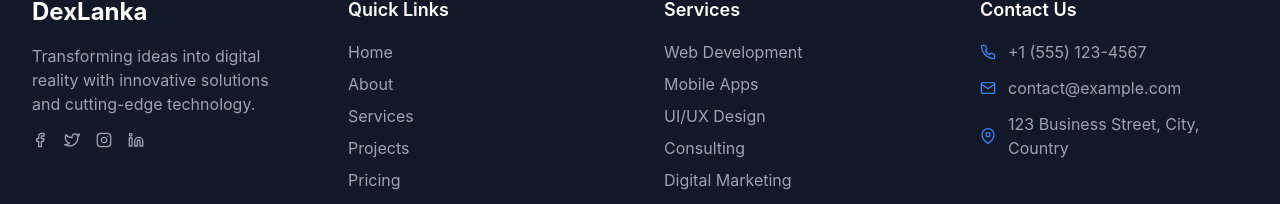
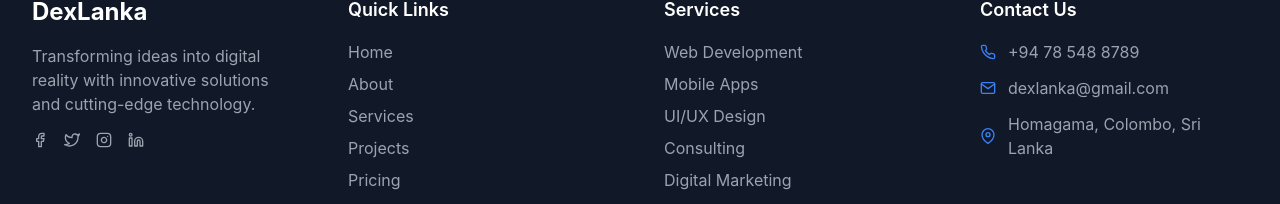
Before and after one commit to rashmithaRKL/DexLanka, a React (Create React App) app: page /contact in a window 1280 px wide. Shown: the part 1012-1216 px from the top of the page. Built offline with nearby package versions, Linux system fonts and the light colour scheme.

Commit message:
Update Footer.js

```diff
--- a/src/components/Footer.js
+++ b/src/components/Footer.js
@@ -37,9 +37,9 @@ const Footer = () => {
   ];
 
   const contactInfo = [
-    { icon: <FiPhone />, text: "+1 (555) 123-4567" },
-    { icon: <FiMail />, text: "contact@example.com" },
-    { icon: <FiMapPin />, text: "123 Business Street, City, Country" }
+    { icon: <FiPhone />, text: "+94 78 548 8789" },
+    { icon: <FiMail />, text: "dexlanka@gmail.com" },
+    { icon: <FiMapPin />, text: "Homagama, Colombo, Sri Lanka" }
   ];
 
   return (
```
